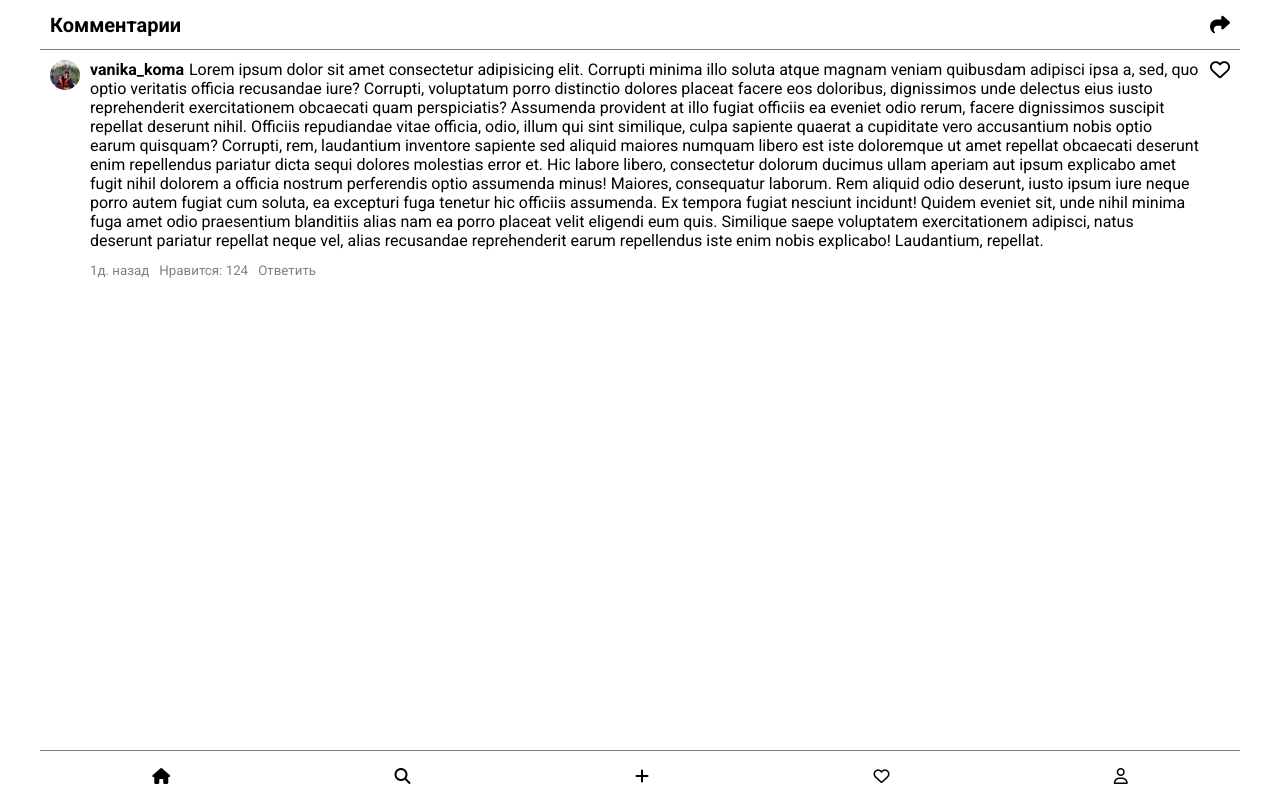
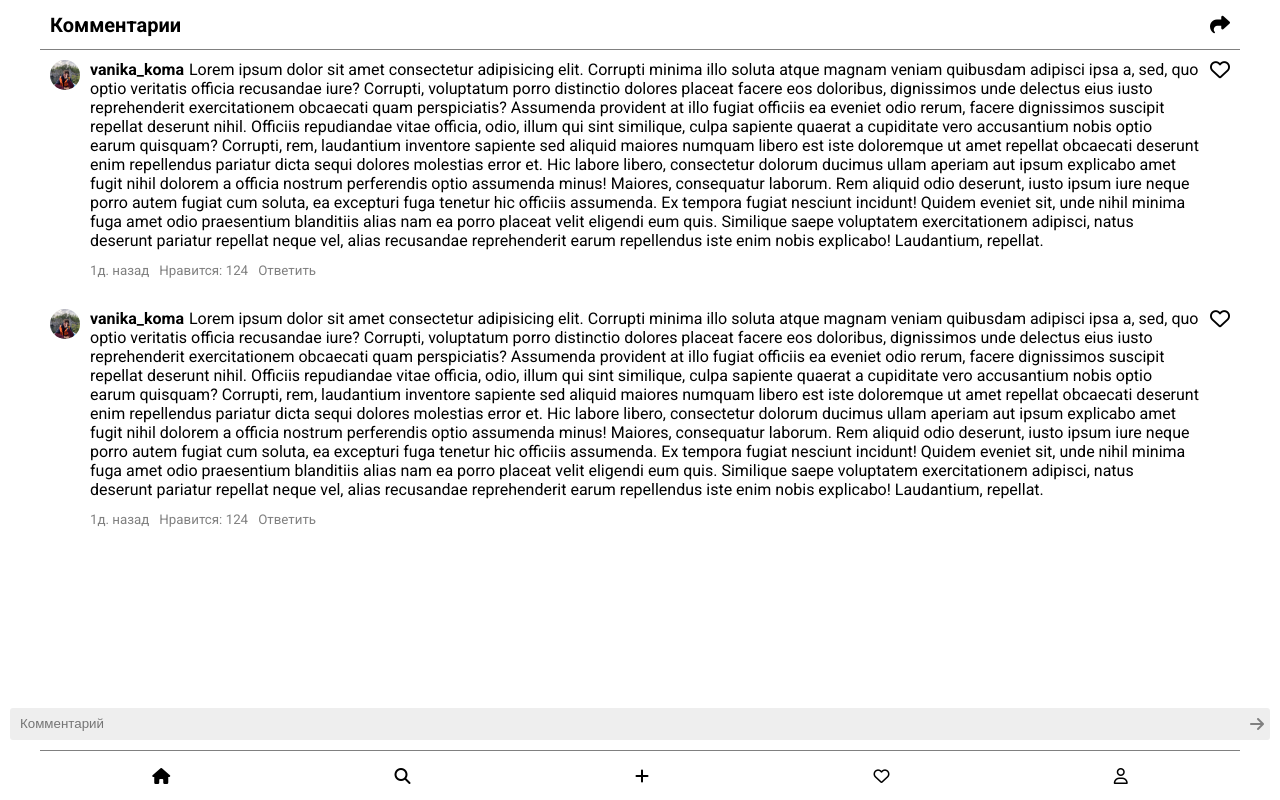
Before and after one commit to ianomokonov/picturim-react, a React (Create React App) app: page /comments in a window 1280 px wide. Built offline with nearby package versions, Linux system fonts and the light colour scheme.

Commit message:
ввод комментрия

```diff
--- a/src/components/comment/Comment.module.scss
+++ b/src/components/comment/Comment.module.scss
@@ -4,9 +4,6 @@
     grid-template-areas: 'ava content actions';
     justify-content: space-between;
     column-gap: 1rem;
-    &:not(:last-child) {
-        margin-bottom: 2rem;
-    }
     &_first {
         grid-template-columns: 1fr;
         grid-template-areas: 'content';
--- a/src/components/input/Input.props.ts
+++ b/src/components/input/Input.props.ts
@@ -5,4 +5,5 @@ export interface InputProps {
     placeholder?: string;
     setValue: (value: string) => void;
     icon?: ReactElement;
+    action?: ReactElement;
 }
--- a/src/components/input/Input.tsx
+++ b/src/components/input/Input.tsx
@@ -3,9 +3,9 @@ import styles from './Input.module.scss';
 import { InputProps } from './Input.props';
 import cn from 'classnames';
 
-export const Input = ({ value, placeholder, setValue, icon }: InputProps): ReactElement => {
+export const Input = ({ value, placeholder, setValue, icon, action }: InputProps): ReactElement => {
     return (
-        <div className={cn('control', { control_prepend: icon })}>
+        <div className={cn('control', { control_prepend: icon, control_append: action })}>
             <input
                 value={value}
                 className={cn(styles.input, 'input')}
@@ -16,6 +16,7 @@ export const Input = ({ value, placeholder, setValue, icon }: InputProps): React
                 }
             />
             {icon && <span className="prepend">{icon}</span>}
+            {action && <span className="appended">{action}</span>}
         </div>
     );
 };
--- a/src/controls.scss
+++ b/src/controls.scss
@@ -1,16 +1,25 @@
 .control {
+    position: relative;
+    display: flex;
+    align-items: center;
     &_prepend {
-        position: relative;
-        display: flex;
-        align-items: center;
         .prepended {
             position: absolute;
             left: 0.6rem;
             color: gray;
         }
-
         .input {
             padding-left: 3rem;
+        }
+    }
+    &_append {
+        .appended {
+            position: absolute;
+            right: 0.6rem;
+            color: gray;
+        }
+        .input {
+            padding-right: 3rem;
         }
     }
 
@@ -22,6 +31,9 @@
             & ~ .prepended {
                 color: black;
             }
+            & ~ .appended {
+                color: black;
+            }
         }
     }
 }
--- a/src/layout/Layout.module.scss
+++ b/src/layout/Layout.module.scss
@@ -14,6 +14,7 @@
     &__body {
         grid-area: body;
         overflow: auto;
+        position: relative;
     }
     &__footer {
         grid-area: footer;
--- a/src/pages/comments/Comments.module.scss
+++ b/src/pages/comments/Comments.module.scss
@@ -0,0 +1,18 @@
+.comments {
+    &__item {
+        margin-bottom: 2rem;
+    }
+
+    &__body {
+        padding-bottom: 2rem;
+    }
+
+    &__input {
+        position: fixed;
+        bottom: 5rem;
+        left: 0;
+        width: 100%;
+        padding: 1rem;
+        background-color: white;
+    }
+}
--- a/src/pages/comments/Comments.tsx
+++ b/src/pages/comments/Comments.tsx
@@ -1,10 +1,14 @@
-import { ReactElement, useContext, useEffect } from 'react';
+import { ReactElement, useContext, useEffect, useState } from 'react';
 // import { HeaderContext } from '../../contexts/HeaderContext';
 import { Comment } from '../../components/comment/Comment';
 import { HeaderContext } from '../../contexts/HeaderContext';
+import cn from 'classnames';
+import styles from './Comments.module.scss';
+import { Input } from '../../components/input/Input';
 
 export const Comments = (): ReactElement => {
     const { setHeader } = useContext(HeaderContext);
+    const [commentValue, setCommentValue] = useState('');
     useEffect(() => {
         setHeader(
             'Комментарии',
@@ -15,8 +19,20 @@ export const Comments = (): ReactElement => {
     }, []);
 
     return (
-        <div className="p-3">
-            <Comment />
+        <div className={cn('p-3', styles.comments)}>
+            <div className={styles.comments__body}>
+                <Comment className={styles.comments__item} />
+                <Comment className={styles.comments__item} />
+            </div>
+
+            <div className={styles.comments__input}>
+                <Input
+                    placeholder="Комментарий"
+                    value={commentValue}
+                    setValue={setCommentValue}
+                    action={<i className="fas fa-arrow-right"></i>}
+                />
+            </div>
         </div>
     );
 };
```
